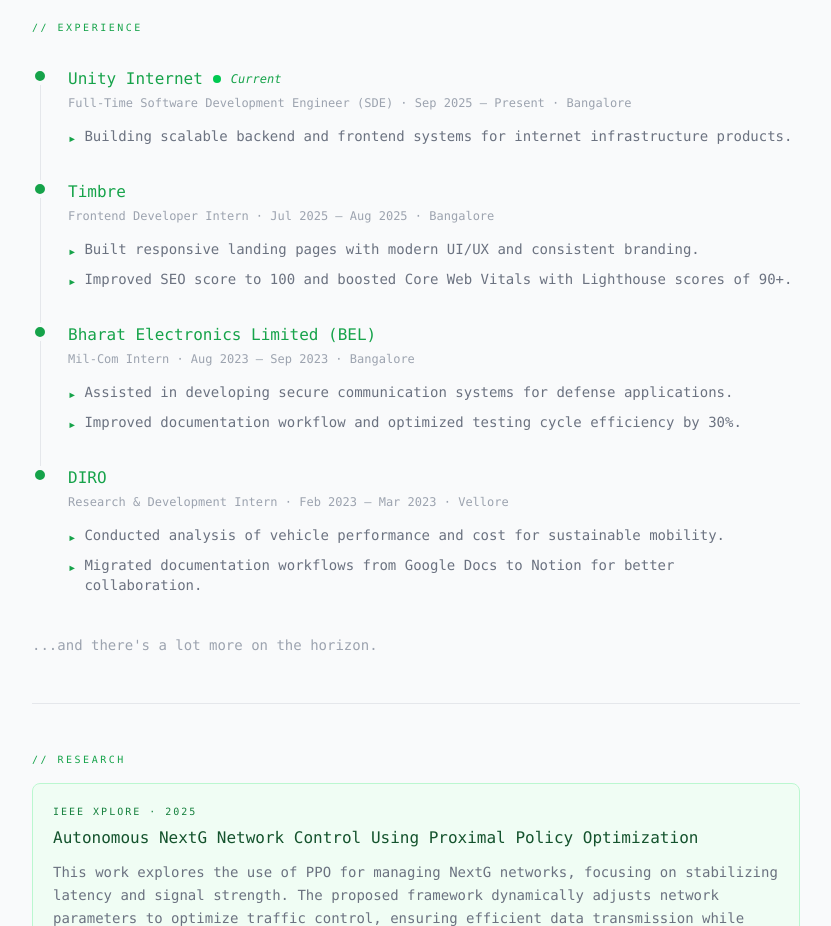
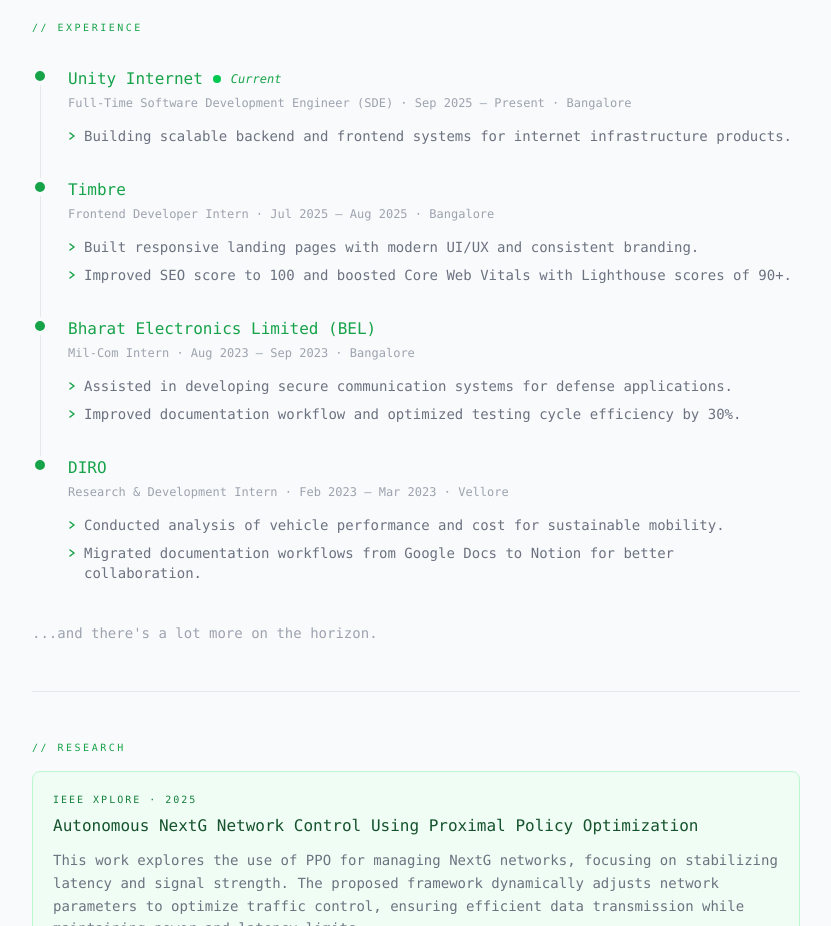
Before and after one commit to venomusblood568/venomusblood568.github.io, a Next.js app: page /home in a window 1280 px wide. Shown: the part 940-1866 px from the top of the page, without its empty margins (224-1055 px from the left). Built offline with nearby package versions, Linux system fonts and the light colour scheme; no server answers.

Commit message:
- slign alignment update

```diff
--- a/app/home/page.tsx
+++ b/app/home/page.tsx
@@ -433,13 +433,31 @@
                                   className="flex items-start gap-2 text-sm"
                                   style={{ color: textMid }}
                                 >
-                                  <span
-                                    className="mt-0.5 shrink-0"
-                                    style={{ color: accent }}
+                                  {/*
+                                    Fixed: was a Unicode "▸" glyph with mt-0.5,
+                                    which never lines up consistently with the
+                                    text baseline across browsers/fonts.
+                                    Replaced with an inline SVG chevron sized
+                                    and offset to sit on the first text line.
+                                  */}
+                                  <svg
+                                    className="shrink-0"
+                                    style={{ marginTop: 6 }}
+                                    width="8"
+                                    height="8"
+                                    viewBox="0 0 8 8"
+                                    fill="none"
+                                    aria-hidden="true"
                                   >
-                                    ▸
-                                  </span>
-                                  {pt}
+                                    <path
+                                      d="M2 1L6 4L2 7"
+                                      stroke={accent}
+                                      strokeWidth="1.5"
+                                      strokeLinecap="round"
+                                      strokeLinejoin="round"
+                                    />
+                                  </svg>
+                                  <span>{pt}</span>
                                 </li>
                               ))}
                             </ul>
```
